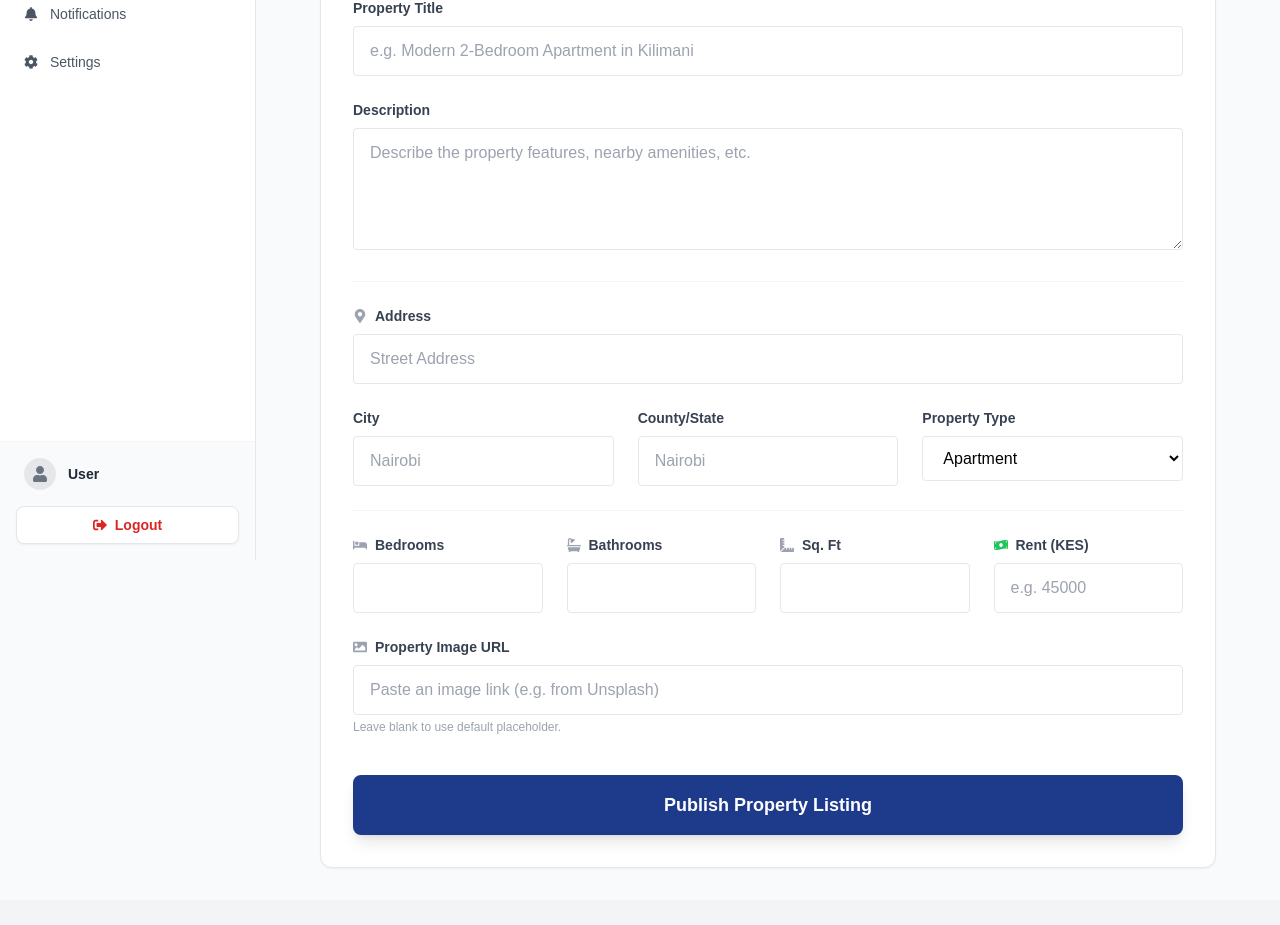
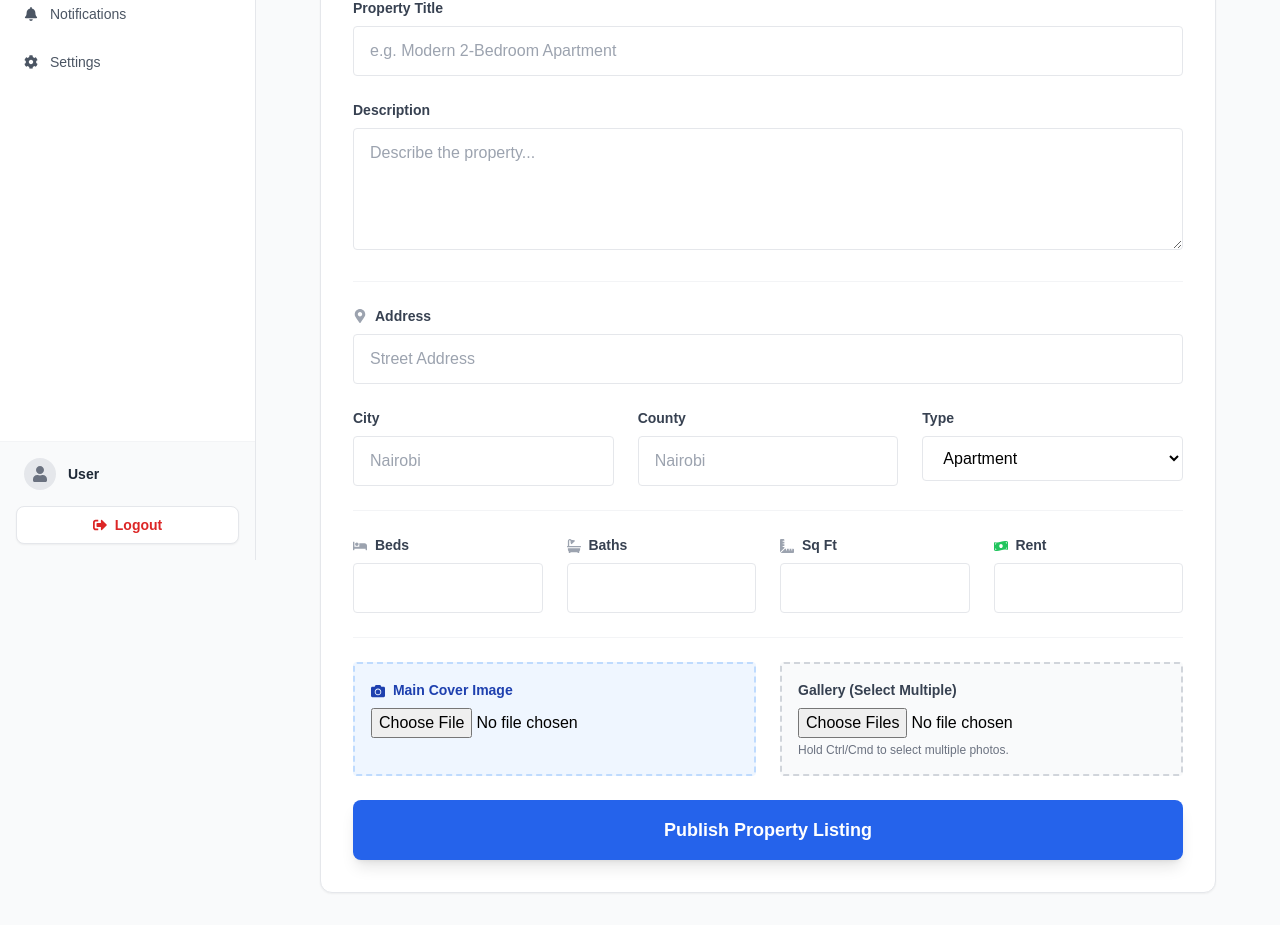
Before and after one commit to LabanMugutu/homehub-project, a React (Vite) app in the folder client/: page /dashboard/landlord/add in a window 1280 px wide. Shown: the part 240-1165 px from the top of the page. Before the commit the page ends 1140 px from the top, so only its background shows below. Built offline with nearby package versions, Linux system fonts and the light colour scheme.

Commit message:
Fix 422 error: Added FormData support and removed verification checks

```diff
--- a/client/src/pages/dashboard/landlord/AddProperty.jsx
+++ b/client/src/pages/dashboard/landlord/AddProperty.jsx
@@ -1,59 +1,87 @@
-import React, { useState, useEffect } from 'react';
+import React, { useState } from 'react';
+import axios from 'axios';
+import { useNavigate } from 'react-router-dom';
 import DashboardLayout from '../../../layouts/DashboardLayout';
-import { useNavigate } from 'react-router-dom';
-import api from '../../../api/axios';
-import { FaBuilding, FaMapMarkerAlt, FaBed, FaBath, FaRulerCombined, FaMoneyBillWave, FaImage } from 'react-icons/fa';
+import { FaBuilding, FaMapMarkerAlt, FaBed, FaBath, FaRulerCombined, FaMoneyBillWave, FaCamera } from 'react-icons/fa';
 
 const AddProperty = () => {
   const navigate = useNavigate();
   const [loading, setLoading] = useState(false);
 
-  // --- 🔒 VERIFICATION CHECK ---
-  useEffect(() => {
-    // 1. Get user data from storage
-    const userString = localStorage.getItem('user');
-    const user = userString ? JSON.parse(userString) : null;
-
-    // 2. Gatekeeper Logic: Redirect if Landlord is not Active
-    if (user && user.role === 'landlord' && user.status !== 'active') {
-      alert("⚠️ Account Not Verified!\n\nYou must upload your ID and be approved by an Admin before you can post properties.");
-      navigate('/dashboard/settings'); // Redirect to Settings/ID Upload
-    }
-  }, [navigate]);
-  // -----------------------------
-
+  // State for text fields
   const [formData, setFormData] = useState({
-    title: '',
+    name: '',
     description: '',
     address: '',
     city: '',
-    state: '', // This will serve as "County" or Region
-    zip_code: '',
+    state: '',
     price: '',
     bedrooms: '',
     bathrooms: '',
     square_feet: '',
-    property_type: 'apartment', // Default
-    amenities: '', // Comma separated string
-    image_url: '' // For now, we paste a URL. Later we can add file upload.
+    property_type: 'apartment',
+    amenities: ''
   });
+
+  // State for Files
+  const [mainImage, setMainImage] = useState(null);
+  const [galleryImages, setGalleryImages] = useState([]);
 
   const handleChange = (e) => {
     setFormData({ ...formData, [e.target.name]: e.target.value });
+  };
+
+  // Handle Main Image Selection
+  const handleMainImageChange = (e) => {
+    if (e.target.files[0]) setMainImage(e.target.files[0]);
+  };
+
+  // Handle Gallery Selection
+  const handleGalleryChange = (e) => {
+    if (e.target.files) setGalleryImages(Array.from(e.target.files));
   };
 
   const handleSubmit = async (e) => {
     e.preventDefault();
     setLoading(true);
 
+    // 1. Build FormData (This is the critical part for file uploads)
+    const data = new FormData();
+
+    // Append all text fields
+    Object.keys(formData).forEach(key => {
+      data.append(key, formData[key]);
+    });
+
+    // Append Main Image
+    if (mainImage) {
+      data.append('image', mainImage);
+    }
+
+    // Append Gallery Images (Looping through the array)
+    galleryImages.forEach(file => {
+      data.append('gallery_images', file);
+    });
+
     try {
-      // Create the property
-      await api.post('/properties', formData);
-      alert("Property Listed Successfully!");
-      navigate('/dashboard/landlord'); // Go back to dashboard
+      const API_URL = import.meta.env.VITE_API_URL || 'http://localhost:5000';
+      const token = localStorage.getItem('token');
+
+      // 2. Send Request
+      await axios.post(`${API_URL}/api/properties`, data, {
+        headers: {
+          'Authorization': `Bearer ${token}`,
+          // Axios sets the Content-Type to multipart/form-data automatically when it sees FormData
+        }
+      });
+
+      alert("Property Listed Successfully! 🏠");
+      navigate('/dashboard/landlord');
+
     } catch (error) {
       console.error("Error creating property:", error);
-      alert(error.response?.data?.error || "Failed to create property");
+      const msg = error.response?.data?.error || "Failed to list property. Check console.";
+      alert(`Error: ${msg}`);
     } finally {
       setLoading(false);
     }
@@ -65,7 +93,7 @@ const AddProperty = () => {
 
         <div className="bg-gray-50 px-8 py-4 border-b border-gray-200">
           <h2 className="text-xl font-bold text-gray-800 flex items-center gap-2">
-            <FaBuilding className="text-brand-blue" /> Property Details
+            <FaBuilding className="text-blue-600" /> Property Details
           </h2>
           <p className="text-sm text-gray-500 mt-1">Fill in the information below to list your property.</p>
         </div>
@@ -76,80 +104,40 @@ const AddProperty = () => {
           <div className="grid grid-cols-1 md:grid-cols-2 gap-6">
             <div className="col-span-2">
               <label className="block text-sm font-bold text-gray-700 mb-2">Property Title</label>
-              <input
-                type="text"
-                name="title"
-                placeholder="e.g. Modern 2-Bedroom Apartment in Kilimani"
-                className="w-full px-4 py-3 rounded border focus:ring-2 focus:ring-brand-blue outline-none"
-                onChange={handleChange}
-                required
-              />
+              <input name="name" type="text" placeholder="e.g. Modern 2-Bedroom Apartment" className="w-full px-4 py-3 rounded border focus:ring-2 focus:ring-blue-500 outline-none" onChange={handleChange} required />
             </div>
 
             <div className="col-span-2">
               <label className="block text-sm font-bold text-gray-700 mb-2">Description</label>
-              <textarea
-                name="description"
-                rows="4"
-                placeholder="Describe the property features, nearby amenities, etc."
-                className="w-full px-4 py-3 rounded border focus:ring-2 focus:ring-brand-blue outline-none"
-                onChange={handleChange}
-                required
-              ></textarea>
+              <textarea name="description" rows="4" placeholder="Describe the property..." className="w-full px-4 py-3 rounded border focus:ring-2 focus:ring-blue-500 outline-none" onChange={handleChange} required></textarea>
             </div>
           </div>
 
           <hr className="border-gray-100" />
 
-          {/* Section 2: Location & Type */}
+          {/* Section 2: Location */}
           <div className="grid grid-cols-1 md:grid-cols-3 gap-6">
             <div className="md:col-span-3">
               <label className="block text-sm font-bold text-gray-700 mb-2 flex items-center gap-2">
                 <FaMapMarkerAlt className="text-gray-400" /> Address
               </label>
-              <input
-                type="text"
-                name="address"
-                placeholder="Street Address"
-                className="w-full px-4 py-3 rounded border focus:ring-2 focus:ring-brand-blue outline-none"
-                onChange={handleChange}
-                required
-              />
+              <input name="address" type="text" placeholder="Street Address" className="w-full px-4 py-3 rounded border focus:ring-2 focus:ring-blue-500 outline-none" onChange={handleChange} required />
             </div>
             <div>
               <label className="block text-sm font-bold text-gray-700 mb-2">City</label>
-              <input
-                type="text"
-                name="city"
-                placeholder="Nairobi"
-                className="w-full px-4 py-3 rounded border focus:ring-2 focus:ring-brand-blue outline-none"
-                onChange={handleChange}
-                required
-              />
+              <input name="city" type="text" placeholder="Nairobi" className="w-full px-4 py-3 rounded border focus:ring-2 focus:ring-blue-500 outline-none" onChange={handleChange} required />
             </div>
             <div>
-              <label className="block text-sm font-bold text-gray-700 mb-2">County/State</label>
-              <input
-                type="text"
-                name="state"
-                placeholder="Nairobi"
-                className="w-full px-4 py-3 rounded border focus:ring-2 focus:ring-brand-blue outline-none"
-                onChange={handleChange}
-                required
-              />
+              <label className="block text-sm font-bold text-gray-700 mb-2">County</label>
+              <input name="state" type="text" placeholder="Nairobi" className="w-full px-4 py-3 rounded border focus:ring-2 focus:ring-blue-500 outline-none" onChange={handleChange} required />
             </div>
             <div>
-              <label className="block text-sm font-bold text-gray-700 mb-2">Property Type</label>
-              <select
-                name="property_type"
-                className="w-full px-4 py-3 rounded border focus:ring-2 focus:ring-brand-blue outline-none bg-white"
-                onChange={handleChange}
-              >
+              <label className="block text-sm font-bold text-gray-700 mb-2">Type</label>
+              <select name="property_type" className="w-full px-4 py-3 rounded border bg-white focus:ring-2 focus:ring-blue-500 outline-none" onChange={handleChange}>
                 <option value="apartment">Apartment</option>
                 <option value="house">House</option>
-                <option value="studio">Studio</option>
                 <option value="villa">Villa</option>
-                <option value="office">Office Space</option>
+                <option value="office">Office</option>
               </select>
             </div>
           </div>
@@ -159,56 +147,49 @@ const AddProperty = () => {
           {/* Section 3: Specs & Price */}
           <div className="grid grid-cols-2 md:grid-cols-4 gap-6">
             <div>
-              <label className="block text-sm font-bold text-gray-700 mb-2 flex items-center gap-2">
-                <FaBed className="text-gray-400" /> Bedrooms
-              </label>
-              <input type="number" name="bedrooms" className="w-full px-4 py-3 rounded border focus:ring-2 focus:ring-brand-blue outline-none" onChange={handleChange} required />
+              <label className="block text-sm font-bold text-gray-700 mb-2"><FaBed className="inline mr-1 text-gray-400"/> Beds</label>
+              <input type="number" name="bedrooms" className="w-full px-4 py-3 rounded border" onChange={handleChange} required />
             </div>
             <div>
-              <label className="block text-sm font-bold text-gray-700 mb-2 flex items-center gap-2">
-                <FaBath className="text-gray-400" /> Bathrooms
-              </label>
-              <input type="number" name="bathrooms" className="w-full px-4 py-3 rounded border focus:ring-2 focus:ring-brand-blue outline-none" onChange={handleChange} required />
+              <label className="block text-sm font-bold text-gray-700 mb-2"><FaBath className="inline mr-1 text-gray-400"/> Baths</label>
+              <input type="number" name="bathrooms" className="w-full px-4 py-3 rounded border" onChange={handleChange} required />
             </div>
             <div>
-              <label className="block text-sm font-bold text-gray-700 mb-2 flex items-center gap-2">
-                <FaRulerCombined className="text-gray-400" /> Sq. Ft
-              </label>
-              <input type="number" name="square_feet" className="w-full px-4 py-3 rounded border focus:ring-2 focus:ring-brand-blue outline-none" onChange={handleChange} required />
+              <label className="block text-sm font-bold text-gray-700 mb-2"><FaRulerCombined className="inline mr-1 text-gray-400"/> Sq Ft</label>
+              <input type="number" name="square_feet" className="w-full px-4 py-3 rounded border" onChange={handleChange} required />
             </div>
             <div>
-              <label className="block text-sm font-bold text-gray-700 mb-2 flex items-center gap-2">
-                <FaMoneyBillWave className="text-green-500" /> Rent (KES)
-              </label>
-              <input type="number" name="price" placeholder="e.g. 45000" className="w-full px-4 py-3 rounded border focus:ring-2 focus:ring-brand-blue outline-none" onChange={handleChange} required />
+              <label className="block text-sm font-bold text-gray-700 mb-2"><FaMoneyBillWave className="inline mr-1 text-green-500"/> Rent</label>
+              <input type="number" name="price" className="w-full px-4 py-3 rounded border" onChange={handleChange} required />
             </div>
           </div>
 
-          {/* Section 4: Image URL (Temporary until Cloudinary) */}
-          <div>
-              <label className="block text-sm font-bold text-gray-700 mb-2 flex items-center gap-2">
-                <FaImage className="text-gray-400" /> Property Image URL
-              </label>
-              <input
-                type="url"
-                name="image_url"
-                placeholder="Paste an image link (e.g. from Unsplash)"
-                className="w-full px-4 py-3 rounded border focus:ring-2 focus:ring-brand-blue outline-none"
-                onChange={handleChange}
-              />
-              <p className="text-xs text-gray-400 mt-1">Leave blank to use default placeholder.</p>
+          <hr className="border-gray-100" />
+
+          {/* Section 4: IMAGE UPLOAD (The Fix) */}
+          <div className="grid grid-cols-1 md:grid-cols-2 gap-6">
+            {/* Main Image */}
+            <div className="bg-blue-50 p-4 rounded border-dashed border-2 border-blue-200">
+              <label className="block text-sm font-bold text-blue-800 mb-2"><FaCamera className="inline mr-1"/> Main Cover Image</label>
+              <input type="file" onChange={handleMainImageChange} className="w-full" accept="image/*" />
+            </div>
+
+            {/* Gallery Images */}
+            <div className="bg-gray-50 p-4 rounded border-dashed border-2 border-gray-300">
+              <label className="block text-sm font-bold text-gray-700 mb-2">Gallery (Select Multiple)</label>
+              <input type="file" multiple onChange={handleGalleryChange} className="w-full" accept="image/*" />
+              <p className="text-xs text-gray-500 mt-1">Hold Ctrl/Cmd to select multiple photos.</p>
+            </div>
           </div>
 
-          {/* Submit Button */}
-          <div className="pt-4">
-            <button
-              type="submit"
-              disabled={loading}
-              className={`w-full py-4 rounded-lg font-bold text-white text-lg transition shadow-lg ${loading ? 'bg-gray-400 cursor-not-allowed' : 'bg-brand-blue hover:bg-blue-900 hover:shadow-xl'}`}
-            >
-              {loading ? 'Publishing...' : 'Publish Property Listing'}
-            </button>
-          </div>
+          {/* Submit */}
+          <button
+            type="submit"
+            disabled={loading}
+            className={`w-full py-4 rounded-lg font-bold text-white text-lg transition shadow-lg ${loading ? 'bg-gray-400' : 'bg-blue-600 hover:bg-blue-700'}`}
+          >
+            {loading ? 'Uploading...' : 'Publish Property Listing'}
+          </button>
 
         </form>
       </div>
--- a/client/src/pages/dashboard/landlord/Verification.jsx
+++ b/client/src/pages/dashboard/landlord/Verification.jsx
@@ -4,36 +4,53 @@ import { useNavigate } from 'react-router-dom';
 
 const Verification = () => {
   const navigate = useNavigate();
-  const [nationalId, setNationalId] = useState('');
-  const [kraPin, setKraPin] = useState('');
-  const [idFile, setIdFile] = useState(null);
+  const [formData, setFormData] = useState({ national_id: '', kra_pin: '' });
+  const [file, setFile] = useState(null);
   const [loading, setLoading] = useState(false);
+
+  // Handle Text Inputs
+  const handleChange = (e) => {
+    setFormData({ ...formData, [e.target.name]: e.target.value });
+  };
 
   const handleSubmit = async (e) => {
     e.preventDefault();
+    if (!file) return alert("Please select a document first.");
     setLoading(true);
 
     const data = new FormData();
-    data.append('national_id', nationalId);
-    data.append('kra_pin', kraPin);
-    if (idFile) data.append('document', idFile);
+    data.append('national_id', formData.national_id);
+    data.append('kra_pin', formData.kra_pin);
+    data.append('document', file);
 
     try {
       const API_URL = import.meta.env.VITE_API_URL || 'http://localhost:5000';
       const token = localStorage.getItem('token');
 
-      await axios.post(`${API_URL}/api/users/verify-upload`, data, {
+      // 1. Send Upload
+      const response = await axios.post(`${API_URL}/api/users/verify-upload`, data, {
         headers: {
           'Content-Type': 'multipart/form-data',
           'Authorization': `Bearer ${token}`
         }
       });
 
-      alert("Uploaded! Log out and log back in to refresh your status.");
-      navigate('/dashboard/landlord');
+      // 2. THE PROPER FIX: Update local user state immediately
+      // This prevents the app from thinking you are still unverified
+      const currentUser = JSON.parse(localStorage.getItem('user'));
+      if (currentUser) {
+        currentUser.status = 'approved'; // Optimistically update status
+        localStorage.setItem('user', JSON.stringify(currentUser));
+      }
+
+      alert("Verification successful! Redirecting...");
+
+      // 3. Force a hard refresh to Dashboard so all checks pass
+      window.location.href = '/dashboard/landlord';
+
     } catch (error) {
       console.error(error);
-      alert("Upload failed. Try again.");
+      alert("Upload failed. Please check your connection.");
     } finally {
       setLoading(false);
     }
@@ -43,50 +60,53 @@ const Verification = () => {
     <div className="min-h-screen bg-gray-50 flex items-center justify-center p-4">
       <div className="max-w-md w-full bg-white rounded-xl shadow-lg p-8">
         <h2 className="text-2xl font-bold text-gray-900 mb-6 text-center">Verify Account</h2>
+        <p className="text-gray-500 text-center mb-6">Upload your ID to start listing properties.</p>
 
         <form onSubmit={handleSubmit} className="space-y-6">
           <input
+            name="national_id"
             type="text"
-            placeholder="National ID"
-            value={nationalId}
-            onChange={(e) => setNationalId(e.target.value)}
-            className="w-full p-3 border rounded border-gray-300"
+            placeholder="National ID Number"
+            onChange={handleChange}
+            className="w-full p-3 border rounded border-gray-300 focus:ring-2 focus:ring-blue-500 outline-none"
             required
           />
 
           <input
+            name="kra_pin"
             type="text"
             placeholder="KRA PIN"
-            value={kraPin}
-            onChange={(e) => setKraPin(e.target.value)}
-            className="w-full p-3 border rounded border-gray-300"
+            onChange={handleChange}
+            className="w-full p-3 border rounded border-gray-300 focus:ring-2 focus:ring-blue-500 outline-none"
             required
           />
 
-          {/* 👇 THE UNBREAKABLE FIX: A Label that wraps the input */}
-          <label className="block w-full border-2 border-dashed border-blue-400 bg-blue-50 rounded-lg p-8 text-center cursor-pointer hover:bg-blue-100 transition">
+          {/* 👇 THE UNBREAKABLE UPLOAD BOX */}
+          {/* By using a <label>, clicking ANYWHERE inside automatically opens the file picker. */}
+          <label className="block w-full border-2 border-dashed border-blue-400 bg-blue-50 rounded-lg p-8 text-center cursor-pointer hover:bg-blue-100 transition relative">
 
-            <div className="flex flex-col items-center">
+            <div className="flex flex-col items-center pointer-events-none">
               <span className="text-4xl mb-2">📂</span>
-              <span className="font-bold text-blue-700">Click Here to Browse</span>
-              <span className="text-sm text-blue-500">
-                {idFile ? `Selected: ${idFile.name}` : "Upload ID Document"}
+              <span className="font-bold text-blue-700">Click Here to Upload ID</span>
+              <span className="text-sm text-blue-500 mt-1">
+                {file ? `✅ Selected: ${file.name}` : "PDF or Image allowed"}
               </span>
             </div>
 
-            {/* Hidden Input inside the Label - HTML handles the click automatically */}
+            {/* The Actual Input (Hidden but Active) */}
             <input
               type="file"
-              className="hidden"
-              onChange={(e) => setIdFile(e.target.files[0])}
+              className="absolute inset-0 w-full h-full opacity-0 cursor-pointer"
+              onChange={(e) => setFile(e.target.files[0])}
               accept="image/*,.pdf"
+              required
             />
           </label>
 
           <button
             type="submit"
             disabled={loading}
-            className="w-full bg-blue-600 text-white py-4 rounded-lg font-bold text-lg hover:bg-blue-700 disabled:opacity-50"
+            className="w-full bg-blue-600 text-white py-4 rounded-lg font-bold text-lg hover:bg-blue-700 transition disabled:bg-gray-400"
           >
             {loading ? 'Uploading...' : 'Submit Verification'}
           </button>
```
